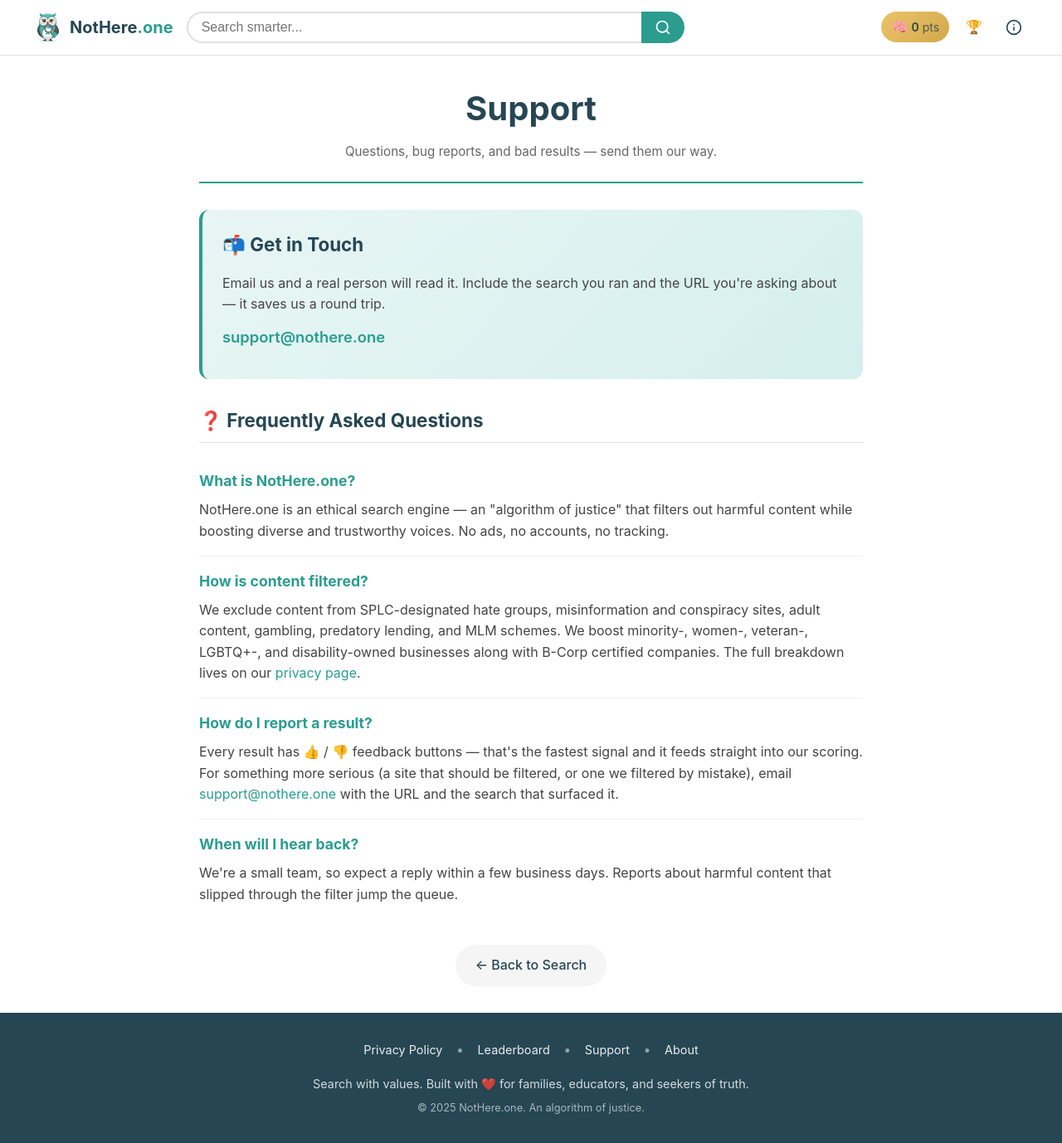
After one commit to bcdodgeme-bot/nothere, a Flask app: page /support in a window 1280 px wide. The commit adds this page. Shown: the whole page at 83% size. Run offline with Flask 3, Linux system fonts and the light colour scheme; some libraries are stand-ins or nearby versions.

Commit message:
Alpha 0.0.35

```diff
--- a/app.py
+++ b/app.py
@@ -816,6 +816,18 @@
 
     return set_session_cookie(response, session['session_id'])
 
+@app.route('/support')
+def support():
+    """Support / help page"""
+    session = get_or_create_session()
+
+    response = make_response(render_template(
+        'support.html',
+        session=session
+    ))
+
+    return set_session_cookie(response, session['session_id'])
+
 @app.route('/leaderboard')
 def leaderboard():
     """Leaderboard page"""
--- a/static/css/style.css
+++ b/static/css/style.css
@@ -1197,6 +1197,100 @@
 }
 
 /* ============================================================================
+   SUPPORT PAGE
+   ============================================================================ */
+
+.support-page {
+    padding: 2rem;
+}
+
+.support-container {
+    max-width: 800px;
+    margin: 0 auto;
+}
+
+.support-header {
+    text-align: center;
+    margin-bottom: 2rem;
+    padding-bottom: 1.5rem;
+    border-bottom: 2px solid #2A9D8F;
+}
+
+.support-header h1 {
+    font-size: 2.5rem;
+    color: #264653;
+}
+
+.support-subtitle {
+    color: #666;
+    font-size: 0.95rem;
+    margin-top: 0.5rem;
+}
+
+.support-section {
+    margin-bottom: 2rem;
+}
+
+.support-section h2 {
+    font-size: 1.4rem;
+    color: #264653;
+    margin-bottom: 1rem;
+    padding-bottom: 0.5rem;
+    border-bottom: 1px solid #E0E0E0;
+}
+
+.support-section h3 {
+    font-size: 1.1rem;
+    color: #2A9D8F;
+    margin: 0 0 0.5rem;
+}
+
+.support-section p {
+    color: #444;
+    margin-bottom: 0.75rem;
+}
+
+.support-highlight {
+    background: linear-gradient(135deg, #E8F6F5, #D4EFED);
+    padding: 1.5rem;
+    border-radius: 12px;
+    border-left: 4px solid #2A9D8F;
+}
+
+.support-highlight h2 {
+    border: none;
+    padding: 0;
+}
+
+.support-email {
+    margin-bottom: 0;
+}
+
+.support-email a {
+    font-size: 1.15rem;
+    font-weight: 600;
+}
+
+.support-faq-item {
+    padding: 1rem 0;
+    border-bottom: 1px solid #F0F0F0;
+}
+
+.support-faq-item:last-child {
+    border-bottom: none;
+    padding-bottom: 0;
+}
+
+.support-faq-item p:last-child {
+    margin-bottom: 0;
+}
+
+.support-back {
+    margin-top: 3rem;
+    text-align: center;
+}
+
+/* ============================================================================
    LEADERBOARD PAGE
    ============================================================================ */
 
@@ -1639,7 +1733,7 @@
         justify-content: center;
     }
 
-    .privacy-header h1, .leaderboard-header h1 {
+    .privacy-header h1, .leaderboard-header h1, .support-header h1 {
         font-size: 2rem;
     }
 
--- a/templates/base.html
+++ b/templates/base.html
@@ -83,6 +83,8 @@
                 <a href="{{ url_for('privacy') }}">Privacy Policy</a>
                 <span class="footer-divider">•</span>
                 <a href="{{ url_for('leaderboard') }}">Leaderboard</a>
+                <span class="footer-divider">•</span>
+                <a href="{{ url_for('support') }}">Support</a>
                 <span class="footer-divider">•</span>
                 <button class="footer-link-btn" id="about-btn-footer">About</button>
             </div>
--- /dev/null
+++ b/templates/support.html
@@ -0,0 +1,77 @@
+{% extends "base.html" %}
+
+{% block title %}Support - NotHere.one{% endblock %}
+
+{% block content %}
+<div class="support-page">
+    <div class="support-container">
+        <header class="support-header">
+            <h1>Support</h1>
+            <p class="support-subtitle">Questions, bug reports, and bad results — send them our way.</p>
+        </header>
+
+        <!-- Contact -->
+        <section class="support-section support-highlight">
+            <h2>📬 Get in Touch</h2>
+            <p>
+                Email us and a real person will read it. Include the search you ran and
+                the URL you're asking about — it saves us a round trip.
+            </p>
+            <p class="support-email">
+                <a href="mailto:support@nothere.one">support@nothere.one</a>
+            </p>
+        </section>
+
+        <!-- FAQ -->
+        <section class="support-section">
+            <h2>❓ Frequently Asked Questions</h2>
+
+            <div class="support-faq-item">
+                <h3>What is NotHere.one?</h3>
+                <p>
+                    NotHere.one is an ethical search engine — an "algorithm of justice" that filters
+                    out harmful content while boosting diverse and trustworthy voices. No ads, no
+                    accounts, no tracking.
+                </p>
+            </div>
+
+            <div class="support-faq-item">
+                <h3>How is content filtered?</h3>
+                <p>
+                    We exclude content from SPLC-designated hate groups, misinformation and conspiracy
+                    sites, adult content, gambling, predatory lending, and MLM schemes. We boost
+                    minority-, women-, veteran-, LGBTQ+-, and disability-owned businesses along with
+                    B-Corp certified companies. The full breakdown lives on our
+                    <a href="{{ url_for('privacy') }}">privacy page</a>.
+                </p>
+            </div>
+
+            <div class="support-faq-item">
+                <h3>How do I report a result?</h3>
+                <p>
+                    Every result has 👍 / 👎 feedback buttons — that's the fastest signal and it feeds
+                    straight into our scoring. For something more serious (a site that should be filtered,
+                    or one we filtered by mistake), email
+                    <a href="mailto:support@nothere.one">support@nothere.one</a> with the URL and the
+                    search that surfaced it.
+                </p>
+            </div>
+
+            <div class="support-faq-item">
+                <h3>When will I hear back?</h3>
+                <p>
+                    We're a small team, so expect a reply within a few business days. Reports about
+                    harmful content that slipped through the filter jump the queue.
+                </p>
+            </div>
+        </section>
+
+        <!-- Back to Search -->
+        <div class="support-back">
+            <a href="{{ url_for('index') }}" class="back-link">
+                ← Back to Search
+            </a>
+        </div>
+    </div>
+</div>
+{% endblock %}
```
Also changed, not shown: .claude/settings.json.
